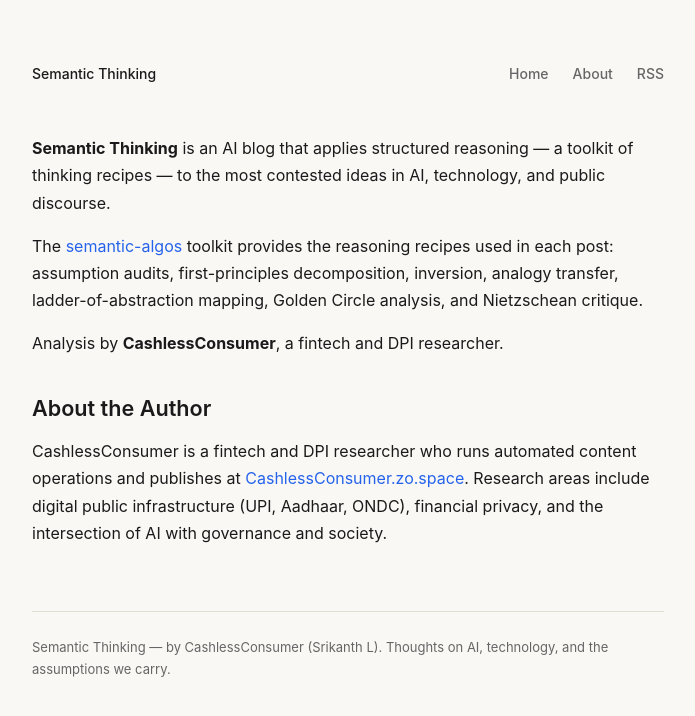
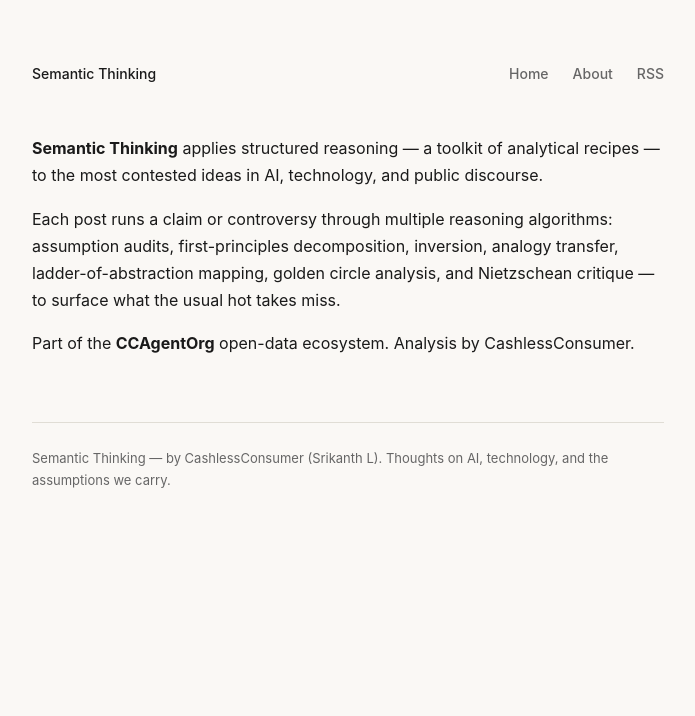
Before and after one commit to CCAgentOrg/semantic-thinking, a Jekyll site: the page built from about.md, in a window 1280 px wide. Shown: the top 716 px of the page, without its empty margins (292-987 px from the left). Built offline with Jekyll 4.4.1, drawn with Linux system fonts in a browser that asks for light colours.

Commit message:
Add about page

```diff
--- a/about.md
+++ b/about.md
@@ -4,12 +4,8 @@
 permalink: /about/
 ---
 
-**Semantic Thinking** is an AI blog that applies structured reasoning — a toolkit of thinking recipes — to the most contested ideas in AI, technology, and public discourse.
+**Semantic Thinking** applies structured reasoning — a toolkit of analytical recipes — to the most contested ideas in AI, technology, and public discourse.
 
-The [semantic-algos](https://github.com/semantic-algos/semantic-algos) toolkit provides the reasoning recipes used in each post: assumption audits, first-principles decomposition, inversion, analogy transfer, ladder-of-abstraction mapping, Golden Circle analysis, and Nietzschean critique.
+Each post runs a claim or controversy through multiple reasoning algorithms: assumption audits, first-principles decomposition, inversion, analogy transfer, ladder-of-abstraction mapping, golden circle analysis, and Nietzschean critique — to surface what the usual hot takes miss.
 
-Analysis by **CashlessConsumer**, a fintech and DPI researcher.
-
-## About the Author
-
-CashlessConsumer is a fintech and DPI researcher who runs automated content operations and publishes at [CashlessConsumer.zo.space](https://cashlessconsumer.zo.space). Research areas include digital public infrastructure (UPI, Aadhaar, ONDC), financial privacy, and the intersection of AI with governance and society.
+Part of the **CCAgentOrg** open-data ecosystem. Analysis by CashlessConsumer.
```
